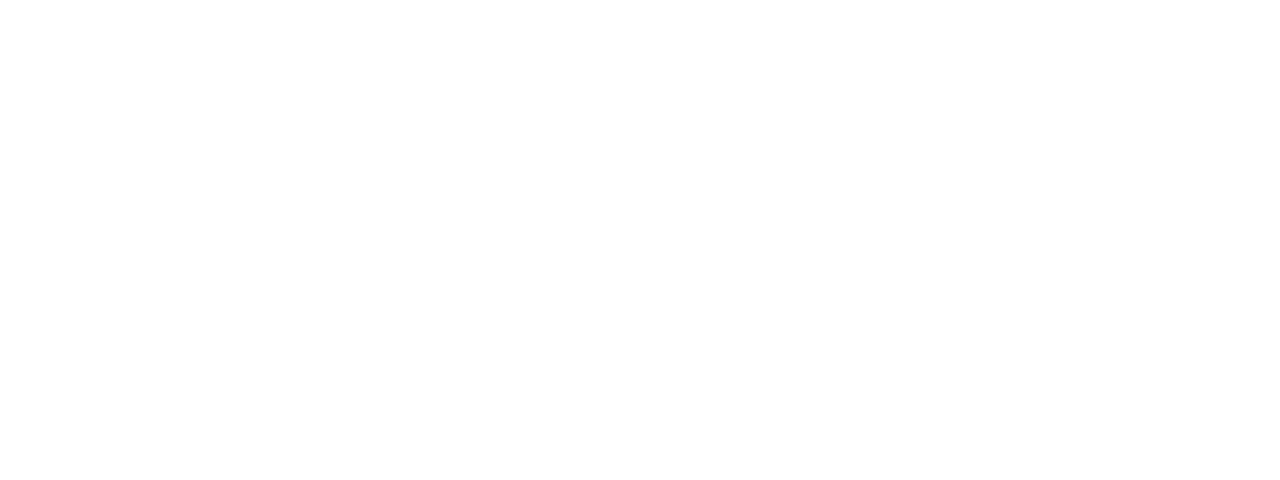
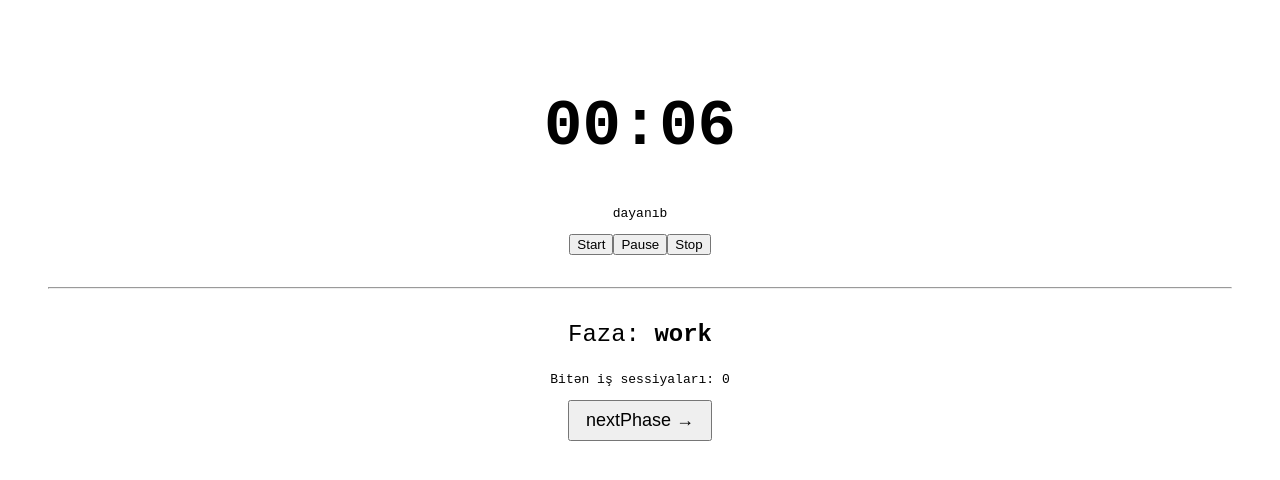
Before and after one commit to Faig-Abaszada/pomioapp, a Nuxt app: page /timer in a window 1280 px wide. Before the commit this address had no page. Shown: the top 480 px of the page. Built offline with nearby package versions, Linux system fonts and the light colour scheme.

Commit message:
feat: implement usePomodoro composable and integrate with timer page

```diff
--- /dev/null
+++ b/app/composables/usePomodoro.ts
@@ -0,0 +1,21 @@
+export function usePomodoro() {
+  const phase = ref<'work' | 'shortBreak' | 'longBreak'>('work')
+  const completedWorkSessions = ref(0)
+
+  const durations = {
+    work: 25,
+    shortBreak: 5,
+    longBreak: 15,
+  }
+
+  function nextPhase() {
+    if (phase.value === 'work') {
+      completedWorkSessions.value++
+      phase.value = completedWorkSessions.value % 4 === 0 ? 'longBreak' : 'shortBreak'
+    } else {
+      phase.value = 'work'
+    }
+  }
+
+  return { phase, completedWorkSessions, durations, nextPhase }
+}
--- a/app/composables/useTimer.ts
+++ b/app/composables/useTimer.ts
@@ -1,4 +1,4 @@
-export function useTimer(initialMinutes: number) {
+export function useTimer(initialMinutes: number, onComplete?: () => void) {
   const remainingSeconds = ref(initialMinutes * 60);
   const isRunning = ref(false);
   const pauseCount = ref(0);
@@ -17,9 +17,10 @@
       // TODO 2: 0-a çatanda stop() çağır (interval-ı təmizlə, isRunning=false)
 
       remainingSeconds.value--;
-          if(remainingSeconds.value <= 0) {
+      if (remainingSeconds.value <= 0) {
         clearInterval(intervalId);
         isRunning.value = false;
+        onComplete?.()
       }
     }, 1000);
   }
@@ -40,7 +41,7 @@
     // TODO 5: intervalId varsa clearInterval et, intervalId=null
     // TODO 6: isRunning=false, remainingSeconds-i initialMinutes*60-a sıfırla
 
-      if(intervalId) {
+    if (intervalId) {
       clearInterval(intervalId);
       intervalId = null;
     }
@@ -50,9 +51,23 @@
 
   onUnmounted(() => {
     // TODO 7: intervalId varsa clearInterval et (komponent silinəndə "saatı söndür")
-      if(intervalId) {
+    if (intervalId) {
       clearInterval(intervalId);
     }
+
+  })
+
+
+  const formattedTime = computed(() => {
+    const totalSeconds = remainingSeconds.value;
+    // TODO 1: dəqiqələri hesabla → totalSeconds-dan neçə tam dəqiqə? (Math.floor, / 60)
+    // TODO 2: qalan saniyələri hesabla → 60-a bölmədən qalan (%)
+    // TODO 3: hər ikisini 2 rəqəmə tamamla ("5" → "05") → String(...).padStart(2, '0')
+    // TODO 4: "mm:ss" formatında qaytar → `${mm}:${ss}`
+    const totalMinutes = String(Math.floor(totalSeconds / 60)).padStart(2, '0');
+    const otherSeconds = String(totalSeconds % 60).padStart(2, '0');
+
+    return `${totalMinutes}:${otherSeconds}`
 
   })
 
@@ -62,7 +77,8 @@
     pauseCount,
     start,
     pause,
-        stop
+    stop,
+    formattedTime
   }
 
 }
--- /dev/null
+++ b/app/pages/timer.vue
@@ -0,0 +1,23 @@
+<script setup lang="ts">
+// 🔬 DEMO — state machine test (sonra silinəcək)
+const { phase, completedWorkSessions, nextPhase } = usePomodoro()
+
+const { remainingSeconds, isRunning, formattedTime, start, pause, stop } = useTimer(0.1, nextPhase)
+</script>
+
+<template>
+  <div style="text-align:center; padding:40px; font-family:monospace">
+    <h1 style="font-size:64px">{{ formattedTime }}</h1>
+    <p>{{ isRunning ? 'işləyir' : 'dayanıb' }}</p>
+    <button @click="start">Start</button>
+    <button @click="pause">Pause</button>
+    <button @click="stop">Stop</button>
+
+    <hr style="margin:32px 0">
+
+    <!-- 🔬 state machine test -->
+    <p style="font-size:24px">Faza: <b>{{ phase }}</b></p>
+    <p>Bitən iş sessiyaları: {{ completedWorkSessions }}</p>
+    <button @click="nextPhase" style="font-size:18px; padding:8px 16px">nextPhase →</button>
+  </div>
+</template>
```
Lines whose indentation alone changed are shown as unchanged.
